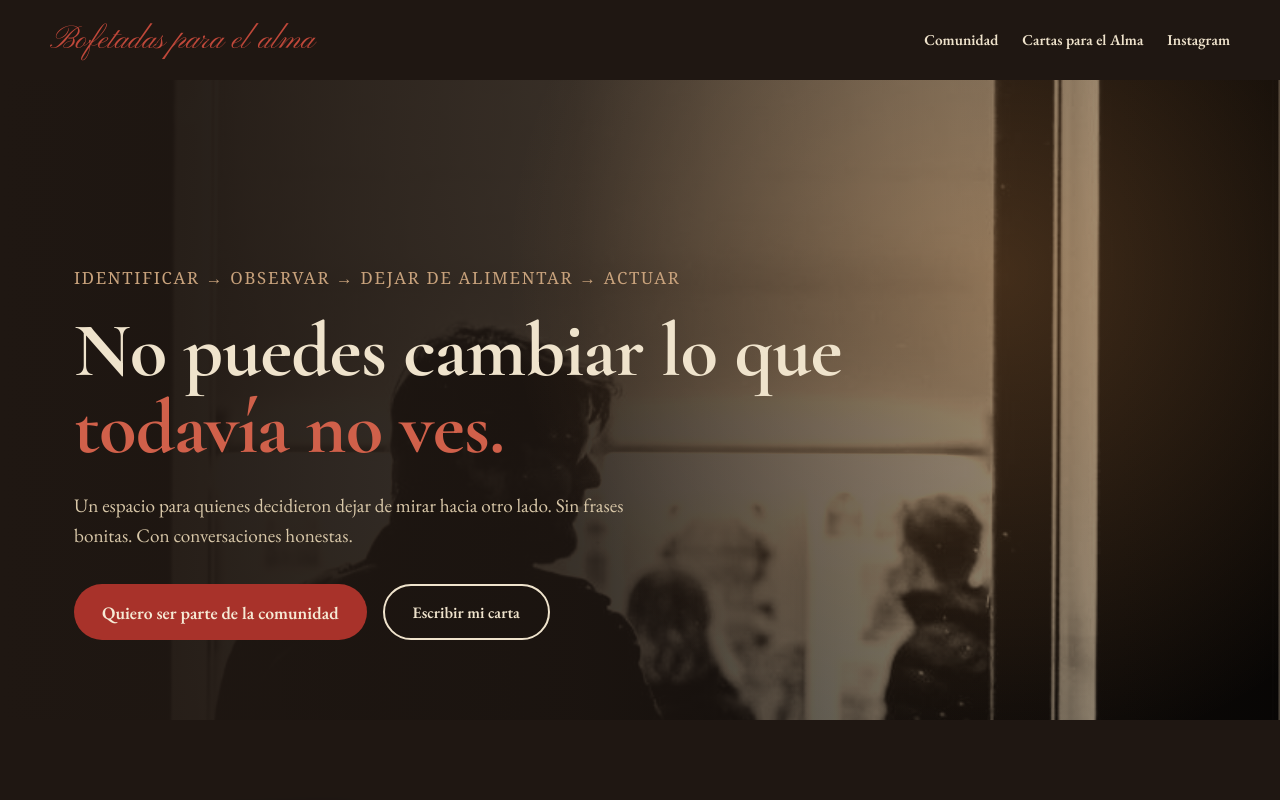
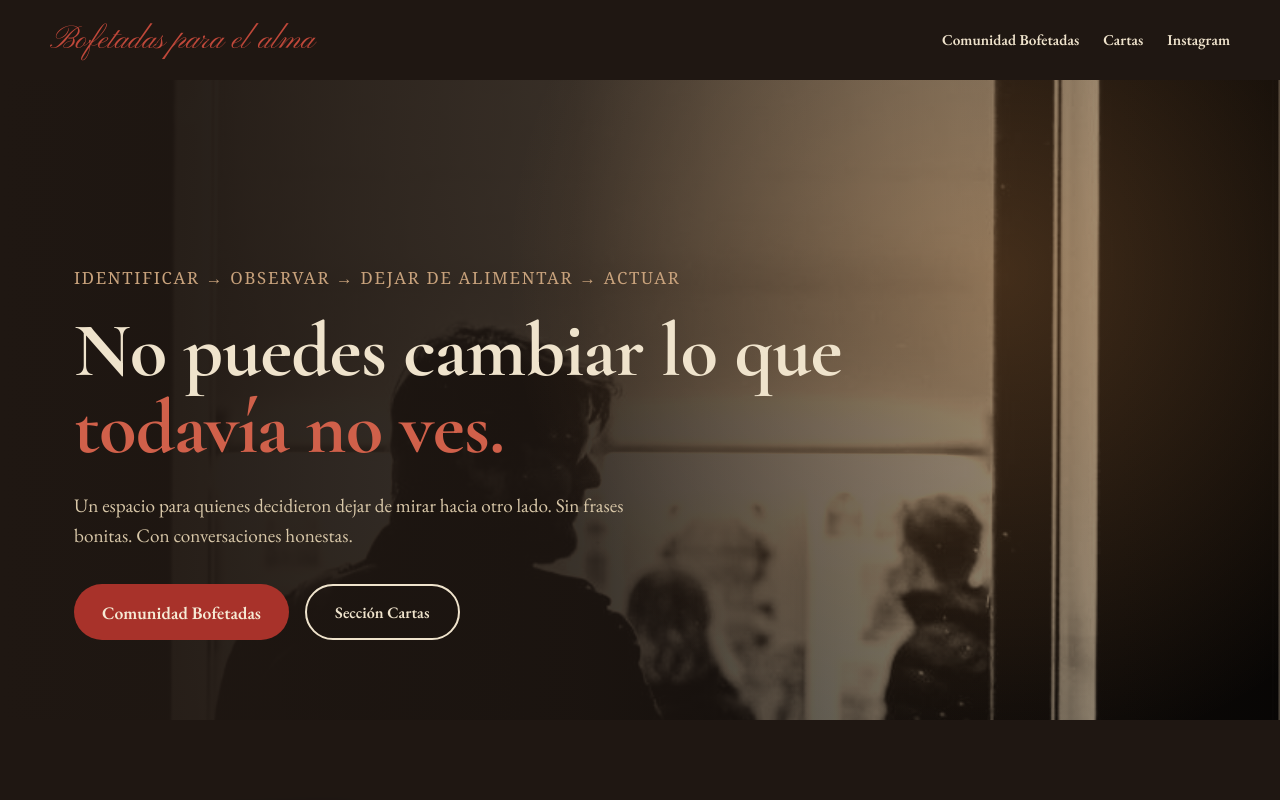
Before and after one commit to bofetadasparaelalma-cyber/comunidad, a plain HTML site: page index.html in a window 1280 px wide. Shown: the top 800 px of the page. Drawn offline with nearby package versions, Linux system fonts and the light colour scheme; a web font is replaced by a local one.

Commit message:
Update index.html

```diff
--- a/index.html
+++ b/index.html
@@ -21,8 +21,8 @@ input,textarea{font-family:'EB Garamond',Georgia,serif}
 <header style="max-width: 1180px; margin: 0 auto; padding: 1.5rem 1.5rem; display: flex; flex-wrap: wrap; gap: 1rem; justify-content: space-between; align-items: center">
 <span style="font-family: 'Pinyon Script', cursive; font-size: 2rem; line-height: 1; color: #C0483A">Bofetadas para el alma</span>
 <nav style="display: flex; flex-wrap: wrap; gap: 1.5rem; font-size: 0.95rem; font-weight: 600">
-<a href="#comunidad" style="text-decoration: none">Comunidad</a>
-<a href="#cartas" style="text-decoration: none">Cartas para el Alma</a>
+<a href="#comunidad" style="text-decoration: none">Comunidad Bofetadas</a>
+<a href="#cartas" style="text-decoration: none">Cartas</a>
 <a href="https://www.instagram.com/marceloduran_oficial/" style="text-decoration: none">Instagram</a>
 </nav>
 </header>
@@ -36,8 +36,8 @@ input,textarea{font-family:'EB Garamond',Georgia,serif}
 <h1 style="margin: 0; max-width: 820px; font-size: clamp(2.6rem, 6vw, 5rem); line-height: 1; font-family: 'Cormorant Garamond', Georgia, serif; font-weight: 700; letter-spacing: -0.01em">No puedes cambiar lo que <span style="color: #D0604A">todavía no ves.</span></h1>
 <p style="margin: 0; max-width: 560px; font-size: 1.2rem; line-height: 1.6; color: #D8C7A8">Un espacio para quienes decidieron dejar de mirar hacia otro lado. Sin frases bonitas. Con conversaciones honestas.</p>
 <div style="display: flex; flex-wrap: wrap; gap: 1rem; margin-top: 0.5rem">
-<a href="#comunidad" style="display: inline-flex; align-items: center; min-height: 52px; padding: 0 1.75rem; border-radius: 999px; background: #A8322A; color: #F6EBD6; font-weight: 600; font-size: 1.1rem; text-decoration: none">Quiero ser parte de la comunidad</a>
-<a href="#cartas" style="display: inline-flex; align-items: center; min-height: 52px; padding: 0 1.75rem; border-radius: 999px; border: 2px solid #EFE3CC; color: #EFE3CC; font-weight: 700; text-decoration: none">Escribir mi carta</a>
+<a href="#comunidad" style="display: inline-flex; align-items: center; min-height: 52px; padding: 0 1.75rem; border-radius: 999px; background: #A8322A; color: #F6EBD6; font-weight: 600; font-size: 1.1rem; text-decoration: none">Comunidad Bofetadas</a>
+<a href="#cartas" style="display: inline-flex; align-items: center; min-height: 52px; padding: 0 1.75rem; border-radius: 999px; border: 2px solid #EFE3CC; color: #EFE3CC; font-weight: 700; text-decoration: none">Sección Cartas</a>
 </div>
 </div>
 </section>
```
